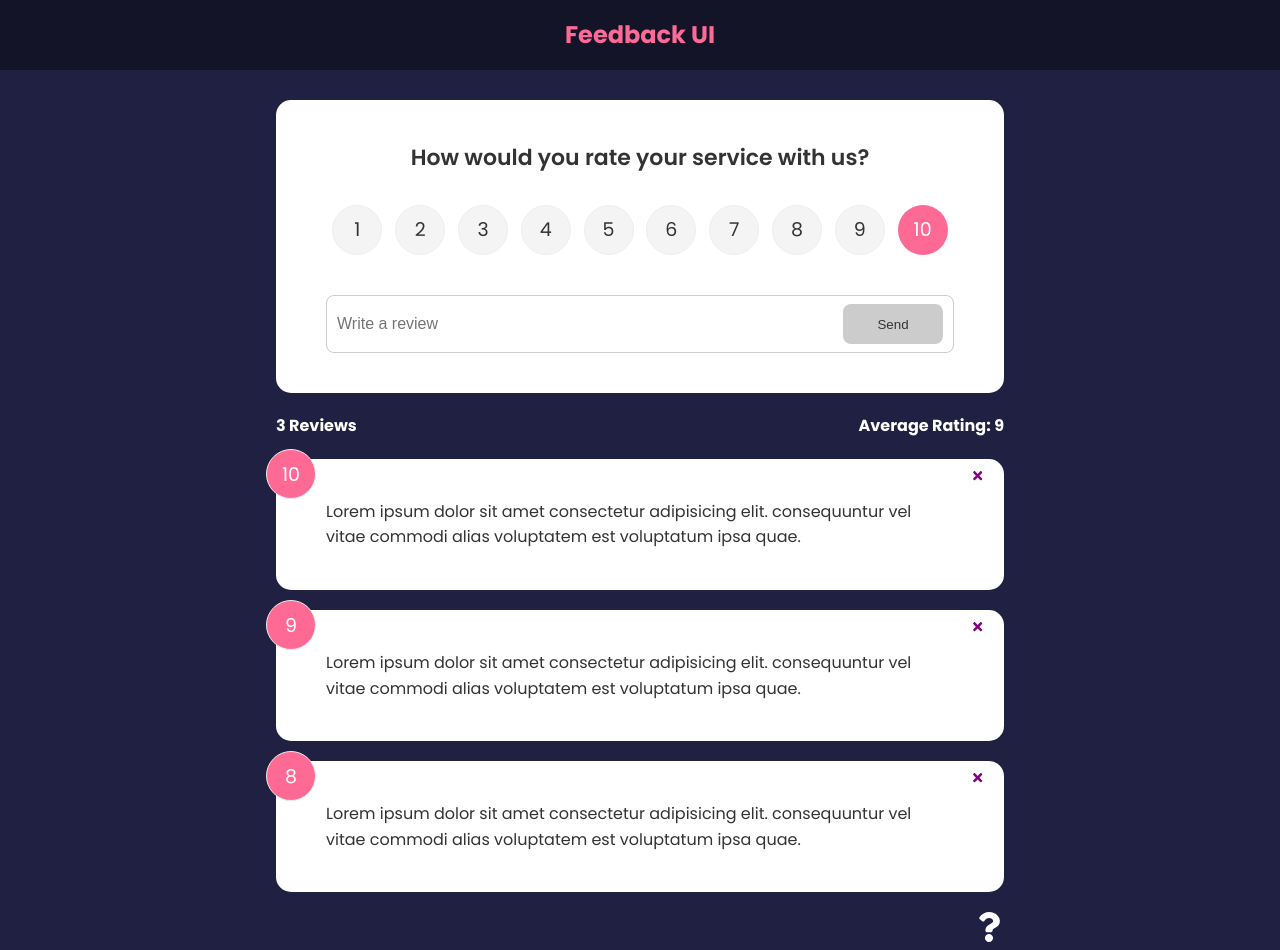
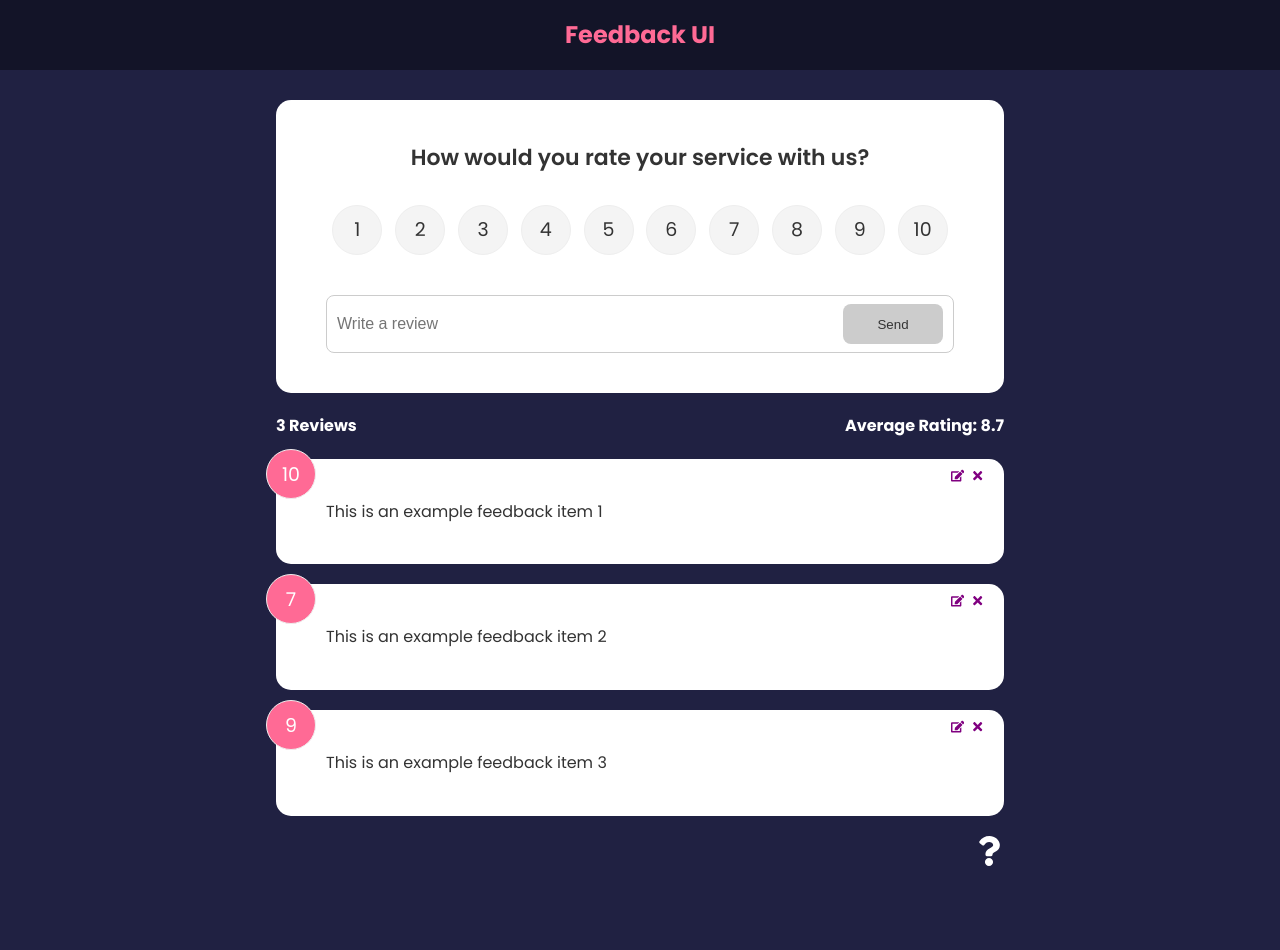
Before and after one commit to TheWoodenMan/nps-feedback-ui, a React (Create React App) app: page / in a window 1280 px wide. After the commit the page ends 873 px from the top, so only its background shows below. Built offline with nearby package versions, Linux system fonts and the light colour scheme.

Commit message:
context and useEffect added

```diff
--- a/src/App.js
+++ b/src/App.js
@@ -1,28 +1,15 @@
-import { v4 as uuidv4 } from "uuid";
 import { BrowserRouter as Router, Route, Routes } from "react-router-dom";
-import { useState } from "react";
 import Header from "./components/Header";
 import FeedbackList from "./components/FeedbackList";
-import FeedbackData from "./data/FeedbackData";
 import FeedbackStats from "./components/FeedbackStats";
 import FeedbackForm from "./components/FeedbackForm";
 import AboutPage from "./components/pages/AboutPage";
 import AboutIconLink from "./components/AboutIconLink";
+import { FeedbackProvider } from "./context/FeedbackContext";
 
 function App() {
-	const [feedback, setFeedback] = useState(FeedbackData);
-
-	const addFeedback = (newFeedback) => {
-		newFeedback.id = uuidv4();
-		setFeedback([newFeedback, ...feedback]);
-	};
-
-	const deleteFeedback = (id) => {
-		if (window.confirm("Are you sure you want to delete?")) {
-			setFeedback(feedback.filter((item) => item.id !== id));
-		}
-	};
 	return (
+		<FeedbackProvider>
 			<Router>
 				<Header />
 				<div className="container">
@@ -32,12 +19,9 @@ function App() {
 							path="/"
 							element={
 								<>
-								<FeedbackForm handleAdd={addFeedback} />
-								<FeedbackStats feedback={feedback} />
-								<FeedbackList
-									feedback={feedback}
-									deleteFeedback={deleteFeedback}
-								/>
+									<FeedbackForm />
+									<FeedbackStats />
+									<FeedbackList />
 								</>
 							}
 						></Route>
@@ -46,6 +30,7 @@ function App() {
 					<AboutIconLink />
 				</div>
 			</Router>
+		</FeedbackProvider>
 	);
 }
 
--- a/src/components/FeedbackForm.jsx
+++ b/src/components/FeedbackForm.jsx
@@ -1,14 +1,25 @@
-import { useState } from "react";
-import React from "react";
+import { useState, useContext, useEffect } from "react";
 import Card from "./shared/Card";
 import Button from "./shared/Button";
 import RatingSelect from "./RatingSelect";
+import FeedbackContext from "../context/FeedbackContext";
 
-function FeedbackForm({ handleAdd }) {
+function FeedbackForm() {
 	const [text, setText] = useState("");
 	const [rating, setRating] = useState(10);
 	const [btnDisabled, setBtnDisabled] = useState(true);
 	const [message, setMessage] = useState("");
+
+	const { addFeedback, feedbackEdit, updateFeedback } =
+		useContext(FeedbackContext);
+
+	useEffect(() => {
+		if (feedbackEdit.edit === true) {
+			setBtnDisabled(false);
+			setText(feedbackEdit.item.text);
+			setRating(feedbackEdit.item.rating);
+		}
+	}, [feedbackEdit]);
 
 	const handleTextChange = (e) => {
 		if (text === "") {
@@ -31,7 +42,11 @@ function FeedbackForm({ handleAdd }) {
 				text,
 				rating
 			};
-			handleAdd(newFeedback);
+			if (feedbackEdit.edit === true) {
+				updateFeedback(feedbackEdit.item.id, newFeedback);
+			} else {
+				addFeedback(newFeedback);
+			}
 
 			setText("");
 		}
--- a/src/components/FeedbackItem.jsx
+++ b/src/components/FeedbackItem.jsx
@@ -1,13 +1,19 @@
-import { FaTimes } from "react-icons/fa";
-import React from "react";
+import { FaTimes, FaEdit } from "react-icons/fa";
+import { useContext } from "react";
 import Card from "./shared/Card";
+import FeedbackContext from "../context/FeedbackContext";
 
-function FeedbackItem({ handleDelete, item }) {
+function FeedbackItem({ item }) {
+	const { deleteFeedback, editFeedback } = useContext(FeedbackContext);
+
 	return (
 		<Card className="card" key={item.id}>
 			<div className="num-display">{item.rating}</div>
-			<button className="close" onClick={() => handleDelete(item.id)}>
+			<button className="close" onClick={() => deleteFeedback(item.id)}>
 				<FaTimes color="purple" />
+			</button>
+			<button className="edit" onClick={() => editFeedback(item)}>
+				<FaEdit color="purple" />
 			</button>
 			<div className="text-display">{item.text}</div>
 		</Card>
--- a/src/components/FeedbackList.jsx
+++ b/src/components/FeedbackList.jsx
@@ -1,9 +1,12 @@
 import React from "react";
 import { motion, AnimatePresence } from "framer-motion";
+import { useContext } from "react";
 import FeedbackItem from "./FeedbackItem";
-import PropTypes from "prop-types";
+import FeedbackContext from "../context/FeedbackContext";
 
-function FeedbackList({ feedback, deleteFeedback }) {
+function FeedbackList() {
+	const { feedback } = useContext(FeedbackContext);
+
 	if (!feedback || feedback.length === 0) {
 		return <p>No Feedback Yet</p>;
 	}
@@ -19,11 +22,7 @@ function FeedbackList({ feedback, deleteFeedback }) {
 							animate={{ opacity: 1 }}
 							exit={{ opacity: 0 }}
 						>
-							<FeedbackItem
-								item={item}
-								handleDelete={deleteFeedback}
-								feedback={feedback}
-							/>
+							<FeedbackItem item={item} feedback={feedback} />
 						</motion.div>
 					</div>
 				))}
@@ -32,16 +31,4 @@ function FeedbackList({ feedback, deleteFeedback }) {
 	);
 }
 
-FeedbackList.propTypes = {
-	feedback: PropTypes.arrayOf(
-		// feedback is an array of objects
-		PropTypes.shape({
-			// shape of each object
-			id: PropTypes.number.isRequired,
-			text: PropTypes.string.isRequired,
-			rating: PropTypes.number.isRequired
-		})
-	)
-};
-
 export default FeedbackList;
--- a/src/components/FeedbackStats.jsx
+++ b/src/components/FeedbackStats.jsx
@@ -1,7 +1,10 @@
 import React from "react";
-import PropTypes from "prop-types";
+import { useContext } from "react";
+import FeedbackContext from "../context/FeedbackContext";
 
-function FeedbackStats({ feedback }) {
+function FeedbackStats() {
+	const { feedback } = useContext(FeedbackContext);
+
 	// Calculate ratings avg
 	let average =
 		feedback.reduce((acc, curr) => {
@@ -18,8 +21,4 @@ function FeedbackStats({ feedback }) {
 	);
 }
 
-FeedbackStats.propTypes = {
-	feedback: PropTypes.array.isRequired
-};
-
 export default FeedbackStats;
--- a/src/components/RatingSelect.jsx
+++ b/src/components/RatingSelect.jsx
@@ -1,8 +1,15 @@
 import React from "react";
-import { useState } from "react";
+import { useState, useContext, useEffect } from "react";
+import FeedbackContext from "../context/FeedbackContext";
 
 function RatingSelect({ select }) {
 	const [selected, setSelected] = useState(10);
+
+	const { feedbackEdit } = useContext(FeedbackContext);
+
+	useEffect(() => {
+		setSelected(feedbackEdit.item.rating);
+	}, [feedbackEdit]);
 
 	const handleChange = (e) => {
 		setSelected(Number(e.target.value));
--- /dev/null
+++ b/src/context/FeedbackContext.js
@@ -0,0 +1,75 @@
+import { createContext, useState } from "react";
+import { v4 as uuidv4 } from "uuid";
+
+const FeedbackContext = createContext();
+
+export const FeedbackProvider = ({ children }) => {
+	const [feedback, setFeedback] = useState([
+		{
+			id: "653e42d6-a83d-4577-a51b-77dc59d8129e",
+			text: "This is an example feedback item 1",
+			rating: 10
+		},
+		{
+			id: "0ec67f98-0584-4fcf-9a8e-629b38e8e687",
+			text: "This is an example feedback item 2",
+			rating: 7
+		},
+		{
+			id: "be21b73d-8af7-4d55-9f88-eb5b80dacf29",
+			text: "This is an example feedback item 3",
+			rating: 9
+		}
+	]);
+
+	const [feedbackEdit, setFeedbackEdit] = useState({
+		item: {},
+		edit: false
+	});
+
+	// deletes feedback item
+	const deleteFeedback = (id) => {
+		if (window.confirm("Are you sure you want to delete?")) {
+			setFeedback(feedback.filter((item) => item.id !== id));
+		}
+	};
+
+	// update feedback item
+
+	const updateFeedback = (id, updItem) => {
+		setFeedback(
+			feedback.map((item) => (item.id === id ? { ...item, ...updItem } : item))
+		);
+	};
+
+	// set item to be updated.
+	const editFeedback = (item) => {
+		setFeedbackEdit({
+			item,
+			edit: true
+		});
+	};
+
+	// adds feedback item
+	const addFeedback = (newFeedback) => {
+		newFeedback.id = uuidv4();
+		setFeedback([newFeedback, ...feedback]);
+	};
+
+	return (
+		<FeedbackContext.Provider
+			value={{
+				feedback,
+				feedbackEdit,
+				deleteFeedback,
+				addFeedback,
+				editFeedback,
+				updateFeedback
+			}}
+		>
+			{children}
+		</FeedbackContext.Provider>
+	);
+};
+
+export default FeedbackContext;
```
Lines whose indentation alone changed are shown as unchanged.
